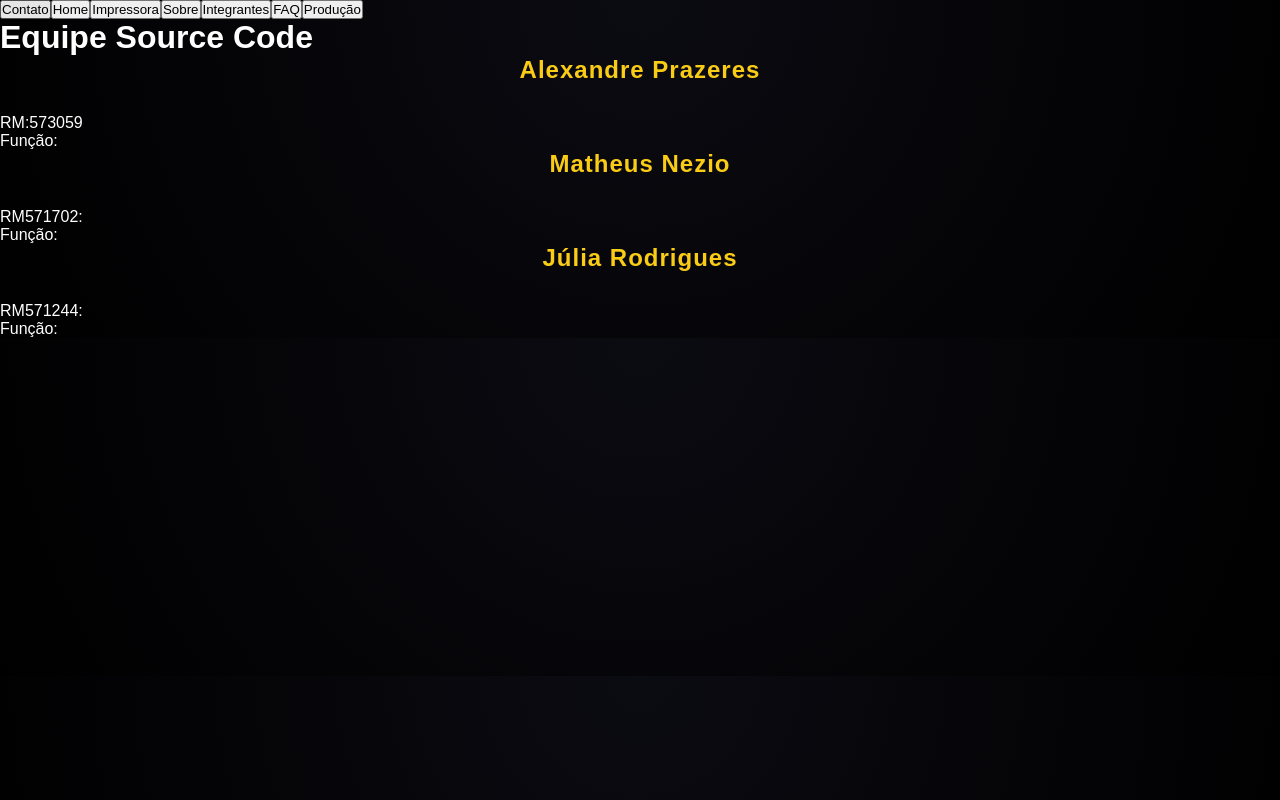
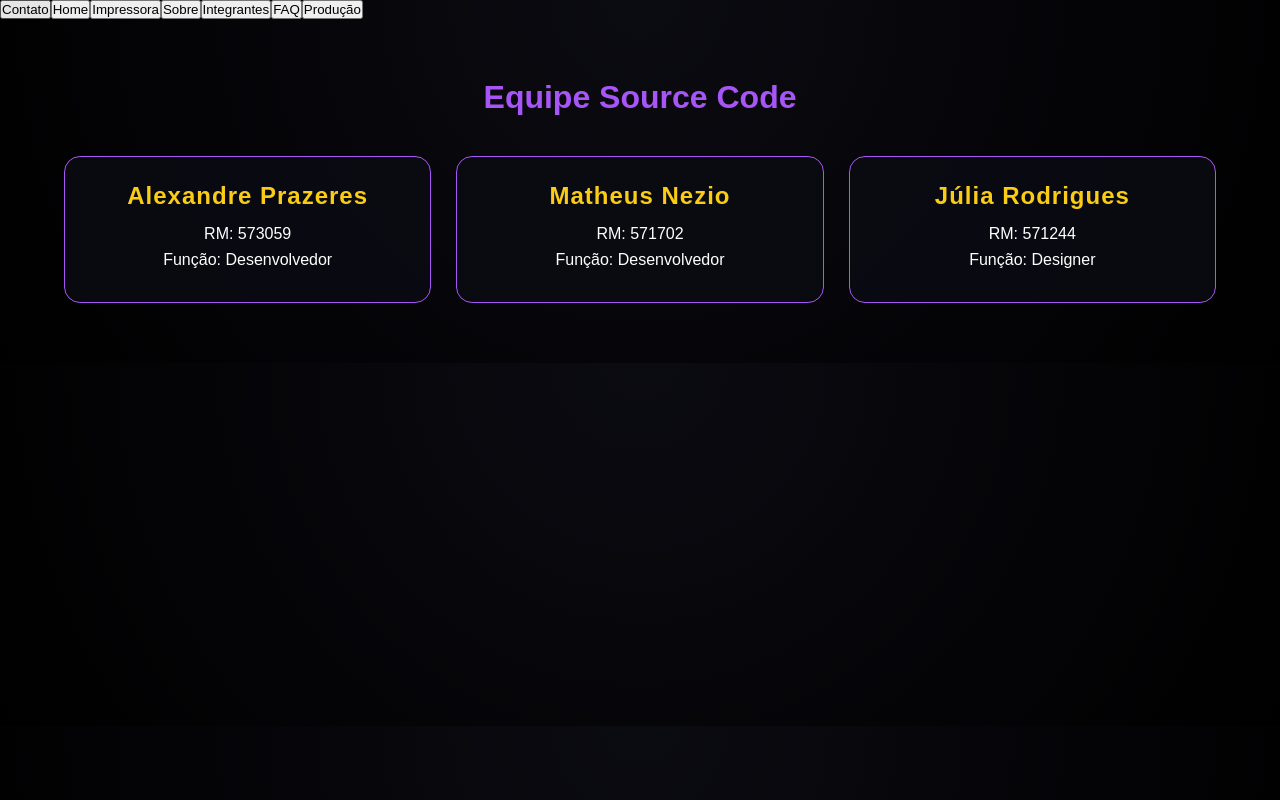
Before and after one commit to U-Ale/Foodprint-space, a React (Vite) app in the folder foodprint-3d/: page / in a window 1280 px wide. Both pictures are taken after a click on the button "Integrantes". Built offline with nearby package versions, Linux system fonts and the light colour scheme.

Commit message:
Estilo da pag integrantes alterada

```diff
--- a/foodprint-3d/src/css/home.css
+++ b/foodprint-3d/src/css/home.css
@@ -332,3 +332,50 @@ body {
     gap: 6px;
   }
 }
+
+
+/* ===== A - INTEGRANTES ===== */
+
+
+.integrantes {
+  max-width: 1200px;
+  margin: auto;
+  padding: 60px 24px;
+}
+
+.integrantes h1 {
+  text-align: center;
+  color: #a855f7;
+  margin-bottom: 40px;
+}
+
+.integrantes-grid {
+  display: grid;
+  grid-template-columns: repeat(auto-fit, minmax(250px, 1fr));
+  gap: 25px;
+}
+
+.integrante-card {
+  background: rgba(10, 10, 18, 0.9);
+  border: 1px solid #a855f7;
+  border-radius: 16px;
+  padding: 25px;
+  text-align: center;
+  transition: 0.3s;
+}
+
+.integrante-card:hover {
+  transform: translateY(-6px);
+  border-color: #facc15;
+  box-shadow: 0 0 15px rgba(168, 85, 247, 0.4);
+}
+
+.integrante-card h2 {
+  color: #facc15;
+  margin-bottom: 15px;
+}
+
+.integrante-card p {
+  color: #ffffff;
+  margin: 8px 0;
+}
--- a/foodprint-3d/src/pages/Integrantes.jsx
+++ b/foodprint-3d/src/pages/Integrantes.jsx
@@ -1,27 +1,27 @@
 function Integrantes() {
   return (
-    <main>
+    <main className="integrantes">
 
       <h1>Equipe Source Code</h1>
 
-      <section>
+      <section className="integrantes-grid">
 
-        <div>
+        <div className="integrante-card">
           <h2>Alexandre Prazeres</h2>
-          <p>RM:573059</p>
-          <p>Função:</p>
+          <p>RM: 573059</p>
+          <p>Função: Desenvolvedor</p>
         </div>
 
-        <div>
+        <div className="integrante-card">
           <h2>Matheus Nezio</h2>
-          <p>RM571702:</p>
-          <p>Função:</p>
+          <p>RM: 571702</p>
+          <p>Função: Desenvolvedor</p>
         </div>
 
-        <div>
+        <div className="integrante-card">
           <h2>Júlia Rodrigues</h2>
-          <p>RM571244:</p>
-          <p>Função:</p>
+          <p>RM: 571244</p>
+          <p>Função: Designer</p>
         </div>
 
       </section>
```
